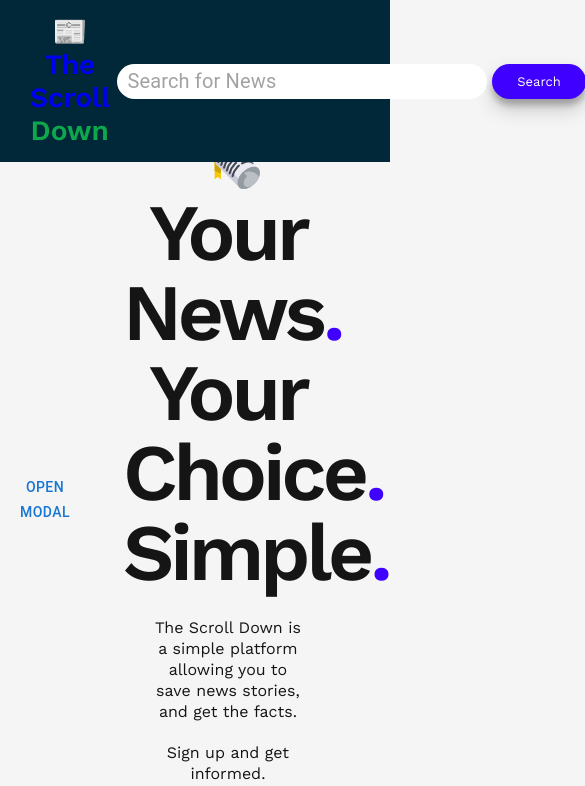
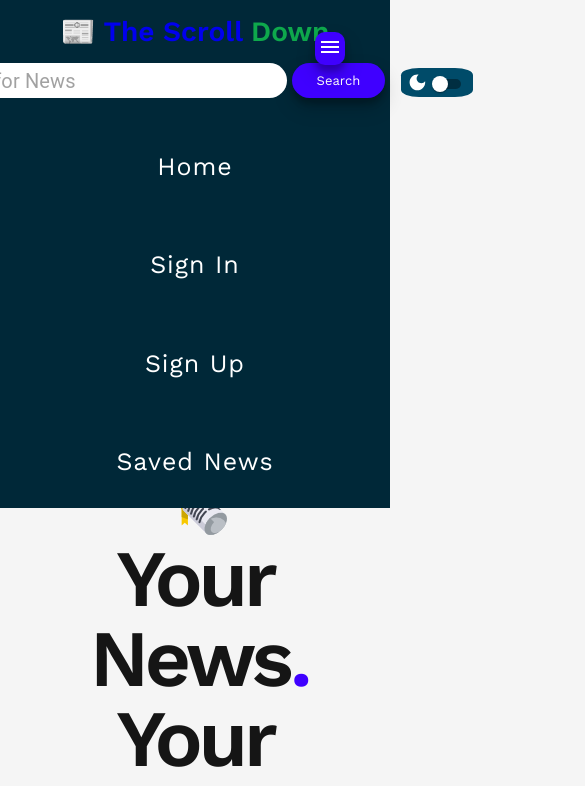
Before and after one commit to willdarkins/the_scroll_down, a React (Create React App) app: page / in a window 390 px wide. Shown: the top 786 px of the page, 585 px wide, since content can reach past the window. Built offline with nearby package versions, Linux system fonts and the light colour scheme.

Commit message:
doing media queries and was having issues getting the new nav button to work... working now

```diff
--- a/src/components/Navbar.js
+++ b/src/components/Navbar.js
@@ -5,6 +5,8 @@ import InputBase from '@mui/material/InputBase';
 import { newsStoreContext } from '../utils/store'
 import { useState } from 'react';
 import DarkModeSwitch from './DarkModeSwitch'
+import MenuIcon from '@mui/icons-material/Menu';
+import { ButtonBase } from '@mui/material';
 
 function Navbar() {
     // // create state for holding returned news api data
@@ -56,7 +58,6 @@ function Navbar() {
                 <div className='icon'> <NavLink exact to='/' activeClassName='active-class'>📰 The Scroll <span className='down'>Down</span></NavLink></div>
                 <div className='search_box'>
                     <InputBase
-                        sx={{ ml: 1, flex: 1 }}
                         placeholder="Search for News"
                         inputProps={{ 'aria-label': 'search for news' }}
                         onChange={(e) => setSearchedNews(e.target.value)}
@@ -70,7 +71,10 @@ function Navbar() {
                     <li><NavLink exact to='/signup' activeClassName='current'>Sign Up</NavLink></li>
                     <li><NavLink exact to='/savednews' activeClassName='current'>Saved News</NavLink></li>
                 </ol>
-                <div className='menu-burger'>
+                <div className='bar'>
+                    <ButtonBase className='button-base'>
+                        <MenuIcon />
+                    </ButtonBase>
                 </div>
             </div>
         </NavBarStyles>
@@ -149,6 +153,15 @@ const NavBarStyles = styled.div`
         width: 350px;
         border-radius: 20px;
     }
+    .nav .bar{
+        position: relative;
+        margin: auto;
+        display: none;
+
+    }
+    .nav .bar .button-base{
+        position: absolute;
+    }
     .container {
         overflow: hidden;
         text-align:center;
@@ -172,6 +185,45 @@ const NavBarStyles = styled.div`
         width: 100%;
         transition: all .4s;
     }
+    .button-base{
+        padding: .2rem;
+        border-radius: 10px;
+    }
+    @media screen and (max-width: 1250px) {
+        .nav{
+            display: block;
+            padding: 0;
+        }
+        .nav .icon{
+            display: inline-block;
+            padding: 15px 30px;
+            }
+        .nav .search_box{
+            width: 100%;
+            display: inline-flex;
+            justify-content: center;
+            margin-bottom: 1rem;
+            }
+        .nav ol{
+            display: flex;
+            flex-direction: column;
+        }
+        .nav ol li{
+            text-align: center;
+        }
+        .nav ol li a{
+            display: block;
+            font-size: 25px;
+            padding: 25px;
+        }
+        .nav .bar{
+            display: block;
+            position: absolute;
+            top: 2rem;
+            right: 5rem;
+            cursor: pointer;
+        }
+    }
 
 `
 export default Navbar
--- a/src/components/SignUpSuccess.js
+++ b/src/components/SignUpSuccess.js
@@ -38,7 +38,7 @@ function SignUpSuccess() {
         BackdropProps={{timeout: 500}}
       >
         <Fade in={open}>
-          <Box sx={style}>
+          <Box sx={style} xs={12} sm={6}>
               <img src={thumbsup} alt='Sign In icon' style={{display:'block', marginLeft: 'auto', marginRight: 'auto'}}/>
             <Typography id="transition-modal-title" sx={{ mt: 2 }} variant="h4" component="h2" style={{textAlign:'center'}}>
               You are Signed Up!
--- a/src/pages/Homepage.js
+++ b/src/pages/Homepage.js
@@ -8,7 +8,6 @@ function Homepage() {
 
     return (
         <HomeStyles>
-            <SignUpSuccess />
             <div className='login-welcome'>
                 <div className='icon'>
                     <img src={newspaperIcon} alt='newspaper' />
```
